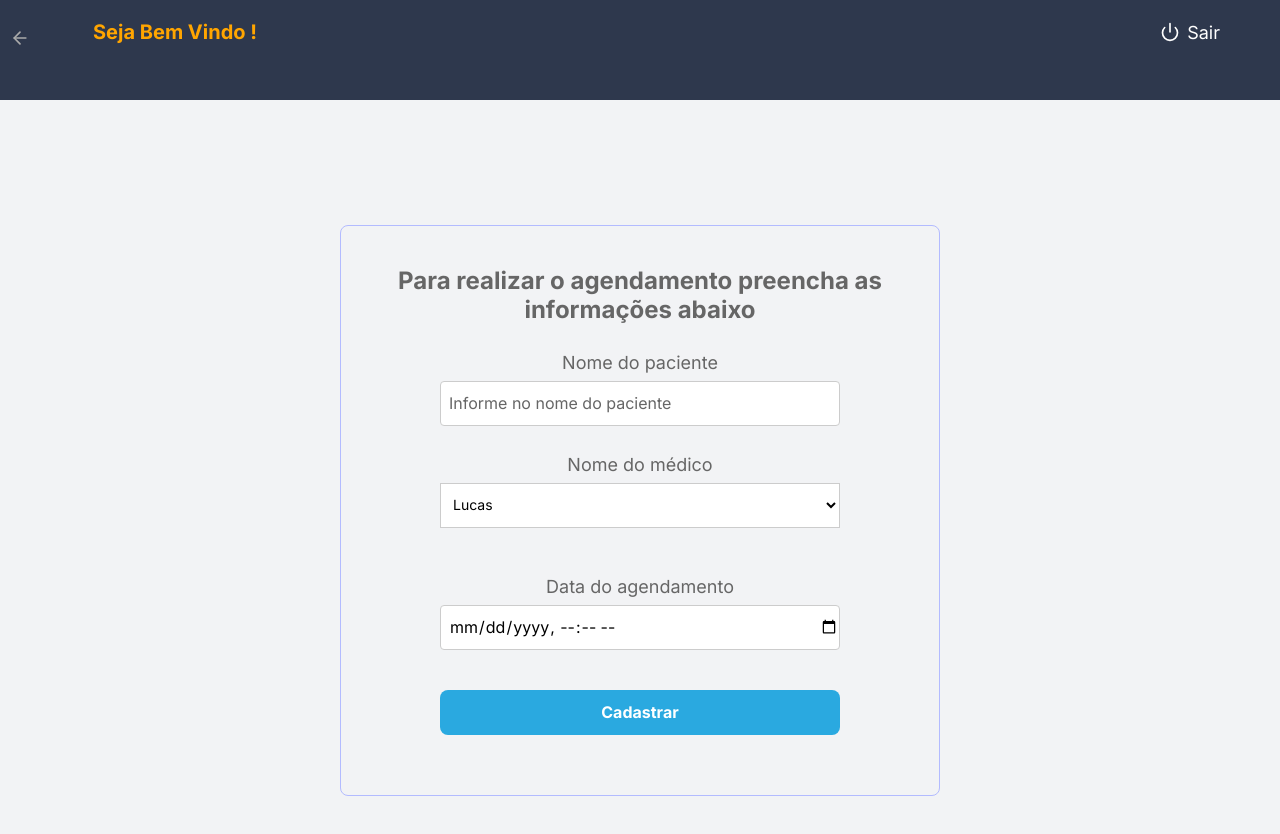
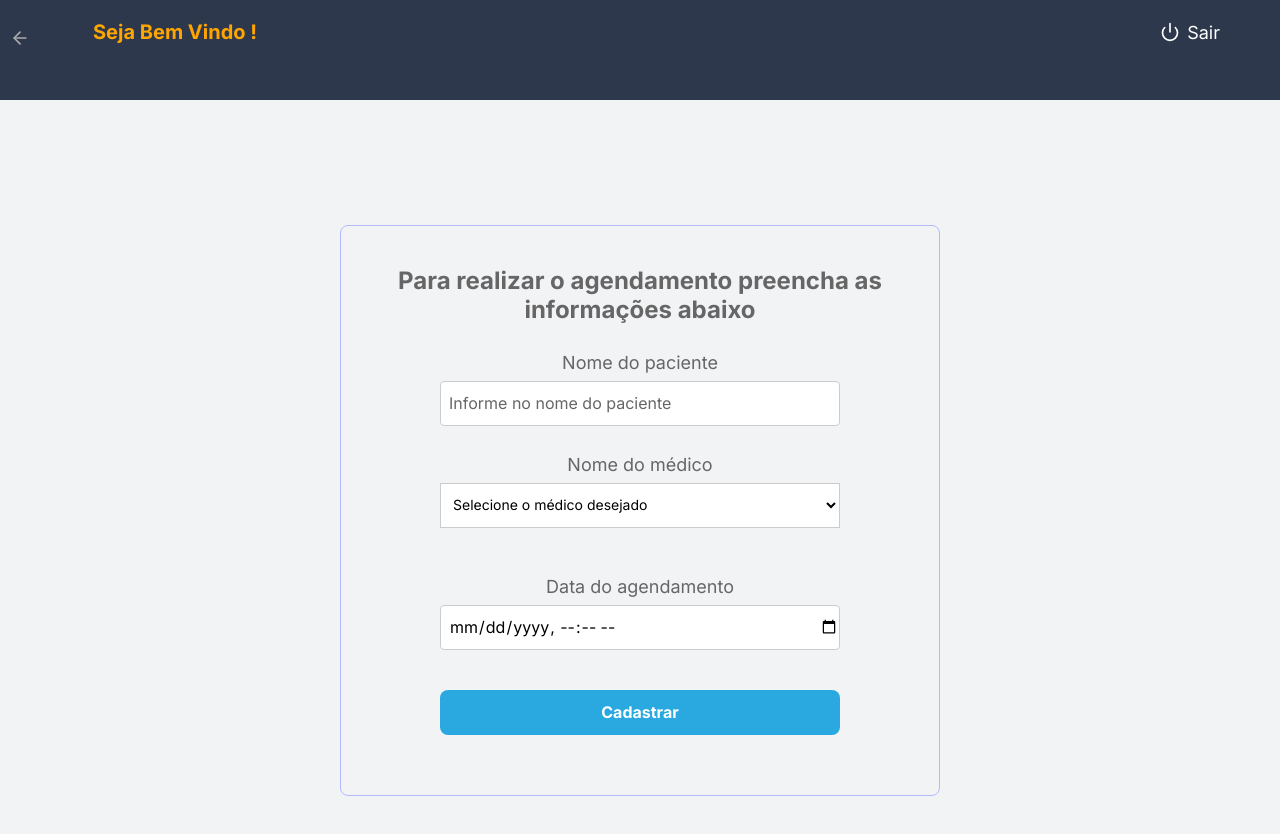
Before and after one commit to tem-saude/desafio-tem, a React (Create React App) app in the folder frontend/: page /register in a window 1280 px wide. Shown: the top 834 px of the page. Built offline with nearby package versions, Linux system fonts and the light colour scheme.

Commit message:
chore: add axios

```diff
--- a/frontend/package.json
+++ b/frontend/package.json
@@ -10,6 +10,7 @@
     "@types/node": "^12.0.0",
     "@types/react": "^17.0.0",
     "@types/react-dom": "^17.0.0",
+    "axios": "^0.21.1",
     "polished": "^4.1.1",
     "react": "^17.0.2",
     "react-dom": "^17.0.2",
--- /dev/null
+++ b/frontend/src/components/Select/index.tsx
@@ -0,0 +1,24 @@
+import React, {SelectHTMLAttributes}from 'react';
+
+
+interface SelectProps extends SelectHTMLAttributes<HTMLSelectElement>{
+  label: string;
+  name: string;
+  options: Array<{
+    value:string,
+    label: string
+  }>
+}
+
+const Select:React.FC<SelectProps>  = ({name, options, ...rest}:SelectProps) =>{
+  return(
+    <select value="" id={name} {...rest}>
+      <option value="" disabled hidden> Selecione o médico desejado </option>
+      {options.map(option=>{
+        return <option key={option.value} value={option.value}> {option.label}</option>
+      })}
+    </select>
+  )
+}
+
+export default Select;
--- a/frontend/src/hooks/index.tsx
+++ b/frontend/src/hooks/index.tsx
@@ -1,5 +1,4 @@
 import React, {createContext, useContext, useCallback, useState} from 'react';
-
 
 
 interface AuthContextData{
--- a/frontend/src/pages/Register/index.tsx
+++ b/frontend/src/pages/Register/index.tsx
@@ -1,11 +1,19 @@
-import React from 'react';
+import React, {useState, useCallback} from 'react';
 import {Link} from 'react-router-dom'
 import {FiArrowLeft} from 'react-icons/fi'
 import {Container, Form, Content} from './styles'
+import Select from '../../components/Select'
 
 import Header from '../../components/Header'
 
 const Register:React.FC = () =>{
+    const [name, setName] = useState('');
+    const [doctor, setDoctor] = useState('');
+    const [appointmentDate, setAppointmentDate] =useState('')
+
+    const handleSubmit = useCallback(async(data:any)=>{
+
+    },[])
   return(
     <>
       <Header/>
@@ -18,27 +26,43 @@ const Register:React.FC = () =>{
 
      </Content>
       <Container>
-          <Form>
+          <Form onSubmit={handleSubmit}>
             <h1> Para realizar o agendamento preencha as informações abaixo</h1>
             <div>
               <span> Nome do paciente</span>
-              <input type="text" name="name" placeholder="Informe no nome do paciente"/>
+              <input
+               type="text"
+               name="name"
+               placeholder="Informe no nome do paciente"
+               value={name}
+               onChange={(e) => setName(e.target.value)}
+               />
             </div>
 
             <div>
               <span> Nome do médico </span>
-              <select name="medic" defaultValue="disabled">
-                <option> Lucas </option>
-                <option> Sarah </option>
-                <option> Jorge  </option>
-                <option> Ana </option>
-                <option> Vitória </option>
-              </select>
+              <Select
+                name="doctor"
+                label="doctor"
+                value={doctor}
+                onChange={(e) => {setDoctor(e.target.value)}}
+                options ={[
+                {value: 'Flavia' , label:'Flavia'},
+                {value: 'Otavio', label:'Otavio'},
+                {value: 'Ana', label:'Ana'},
+                {value : 'Rodrigo', label: 'Rodrigo'},
+              ]}
+               />
             </div>
 
             <div>
               <span>Data do agendamento</span>
-              <input type="datetime-local"/>
+              <input
+               type="datetime-local"
+               value={appointmentDate}
+               onChange={(e) => setAppointmentDate(e.target.value)}
+                />
+                <p>{appointmentDate}</p>
             </div>
 
             <button type="submit"> Cadastrar</button>
--- /dev/null
+++ b/frontend/src/services/api.ts
@@ -0,0 +1 @@
+import axios from 'axios';
```
Also changed, not shown: frontend/src/pages/Welcome/styles.ts (+7 -1 lines), 1 other file (tests, documents, lock files or other folders).
